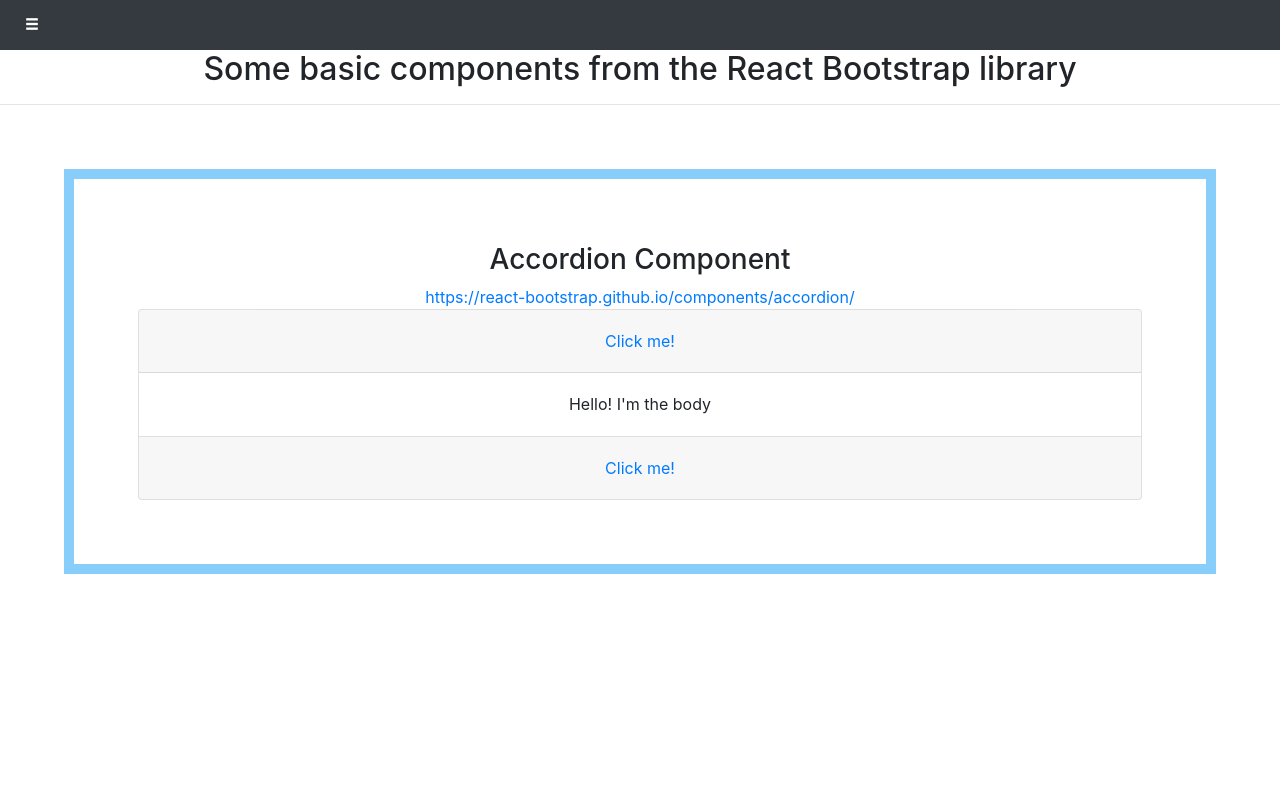
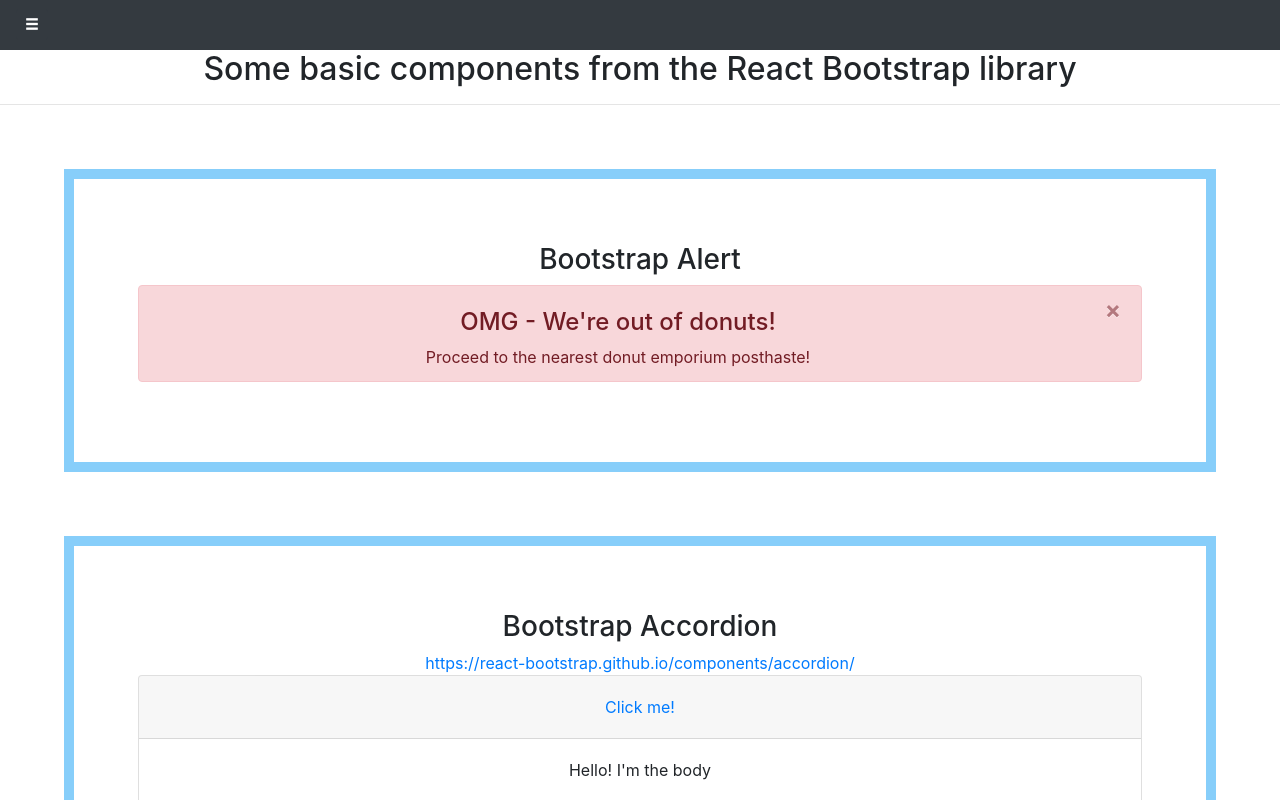
Before and after one commit to DougSherlock/over-react-demo, a React (Create React App) app: page /BootstrapDemo in a window 1280 px wide. Built offline with nearby package versions, Linux system fonts and the light colour scheme.

Commit message:
Added Alert component to Bootstrap demo

```diff
--- a/src/App.css
+++ b/src/App.css
@@ -52,14 +52,6 @@ nav ul {
   list-style-type: none;
   padding-left: 10px; /* override default list item indent */
 }
-@keyframes App-logo-spin {
-  from {
-    transform: rotate(0deg);
-  }
-  to {
-    transform: rotate(360deg);
-  }
-}
 
 #content {
   padding: 0px;
@@ -69,12 +61,13 @@ nav ul {
   top: var(--navbar-ht);
   width: 100%;
   bottom: 0px;
+  overflow-y: auto;
   /* flex: 1; */
 }
 
 .main-menu {
   position: absolute;
-  top: 0px;
+  top: 100%; /* position just below the nav bar */
   left: 0px;
   width: 80%;
   max-width: 300px;
@@ -127,11 +120,12 @@ nav ul {
 
 html,
 body {
-	height: 100%;
+  height: 100%;
+  overflow-y: auto;
 }
 
 .container {
-	height: 100%;
+	/* height: 100%; */
   min-height: 100%;
 	display: flex;
 	flex-direction: column;
--- a/src/App.js
+++ b/src/App.js
@@ -67,9 +67,9 @@ function App() {
       <div className="App">
         <Navbar id="main-navbar" className="navbar-static-top" variant="dark" bg="dark" fixed="top" >
           <Button className="navbar-button" onClick={() => showSidebar(!menuVisible)} variant="dark" size="sm"><span className="glyphicon glyphicon-menu-hamburger"></span></Button>
+          <Sidebar isVisible={menuVisible} clickFunc={hideSideBar} />
         </Navbar>
         <div className="content" id="content">
-          <Sidebar isVisible={menuVisible} clickFunc={hideSideBar} />
           <SidebarBackground clickFunc={hideSideBar} />
           <Switch>
             <Route exact path="/">
@@ -95,7 +95,7 @@ const Home = () => (
   <div>
     <h1>Over React Demo
         <div>
-        <small>A sandbox to demonstrate the React Bootstrap component library</small>
+        <small>A sandbox to demonstrate React and the React Bootstrap component library</small>
       </div>
     </h1>
   </div>
--- a/src/BootstrapDemo.js
+++ b/src/BootstrapDemo.js
@@ -1,5 +1,6 @@
 import React, { Component } from 'react';
 import AccordionSample from './components/boostrapdemo/AccordionSample';
+import AlertSample from './components/boostrapdemo/AlertSample';
 import './App.css';
 
 class BootstrapDemo extends Component {
@@ -9,6 +10,15 @@ class BootstrapDemo extends Component {
                 <h2>Some basic components from the React Bootstrap library</h2>
                 <hr />
                 <div className="demo-sample">
+                    <div>
+                        <h3>Bootstrap Alert</h3>
+                    </div>
+                    <AlertSample />
+                </div>
+                <div className="demo-sample">
+                    <div>
+                        <h3>Bootstrap Accordion</h3>
+                    </div>
                     <AccordionSample />
                 </div>
             </div>
--- a/src/components/boostrapdemo/AccordionSample.js
+++ b/src/components/boostrapdemo/AccordionSample.js
@@ -5,9 +5,6 @@ export default class AccordionSample extends Component {
     render() {
         return (
             <div>
-                <div>
-                    <h3>Accordion Component</h3>
-                </div>
                 <div>
                     <a href="https://react-bootstrap.github.io/components/accordion/">https://react-bootstrap.github.io/components/accordion/</a>
                 </div>
--- /dev/null
+++ b/src/components/boostrapdemo/AlertSample.js
@@ -0,0 +1,58 @@
+import React, { Component, useState } from 'react'
+import { Button } from 'react-bootstrap'
+import Alert from 'react-bootstrap/Alert'
+
+export default class AlertSample extends Component {
+    constructor(props) {
+        super(props);
+        this.state = {
+            isVisible: true,
+        }
+    }
+    componentDidMount () {
+        // bootstrap leaves the 'fade' class in the when the Alert is visible
+        // I set the state to force a redraw after loading
+        this.setState({ isVisible: true });
+    }
+    componentDidUpdate() {
+        // bootstrap leaves the 'fade' class in the when the Alert is visible
+        // I remove it here so the Alert will display
+        if (this.state.isVisible) {
+            document.getElementById("myAlert").classList.remove("fade");
+        }
+    }
+    render() {
+        if (this.state.isVisible) {
+            return (
+                <Alert id="myAlert" variant="danger" onClose={() => this.setState({ isVisible: false })} show={true} dismissible>
+                    <Alert.Heading>OMG - We're out of donuts!</Alert.Heading>
+                    <p>
+                        Proceed to the nearest donut emporium posthaste!
+                  </p>
+                </Alert>
+            );
+        }
+        return <Button onClick={() => this.setState({ isVisible: true })}>Show Alert</Button>;
+    }
+}
+
+
+// function AlertSample() {
+//     const [show, setShow] = useState(true);
+
+//     if (show) {
+//       return (
+//         <Alert variant="danger" onClose={() => setShow(false)} dismissible show={true} defaultShow={true}>
+//           <Alert.Heading>Oh snap! You got an error!</Alert.Heading>
+//           <p>
+//             Change this and that and try again. Duis mollis, est non commodo
+//             luctus, nisi erat porttitor ligula, eget lacinia odio sem nec elit.
+//             Cras mattis consectetur purus sit amet fermentum.
+//           </p>
+//         </Alert>
+//       );
+//     }
+//     return <Button onClick={() => setShow(true)}>Show Alert</Button>;
+//   }
+
+//   export default AlertSample;
```
